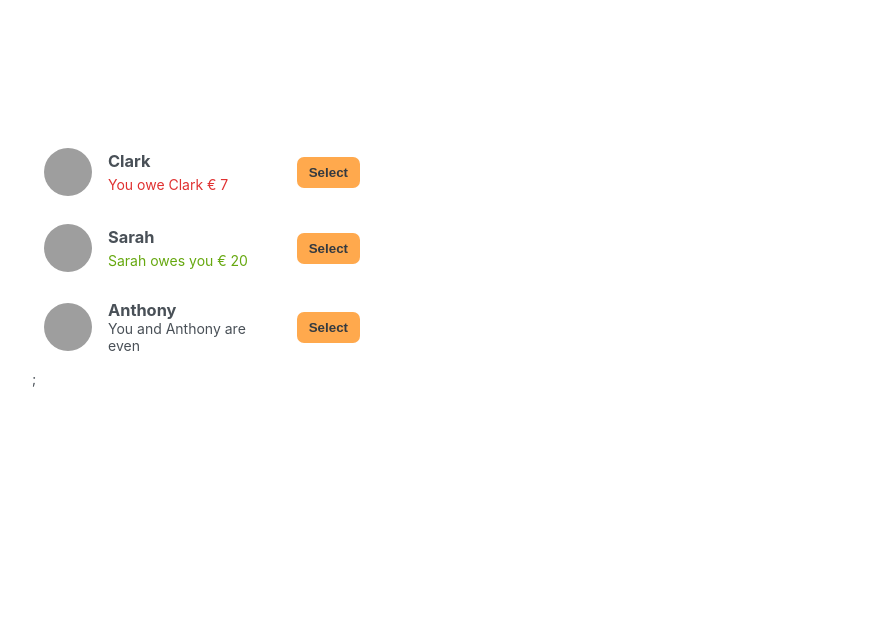
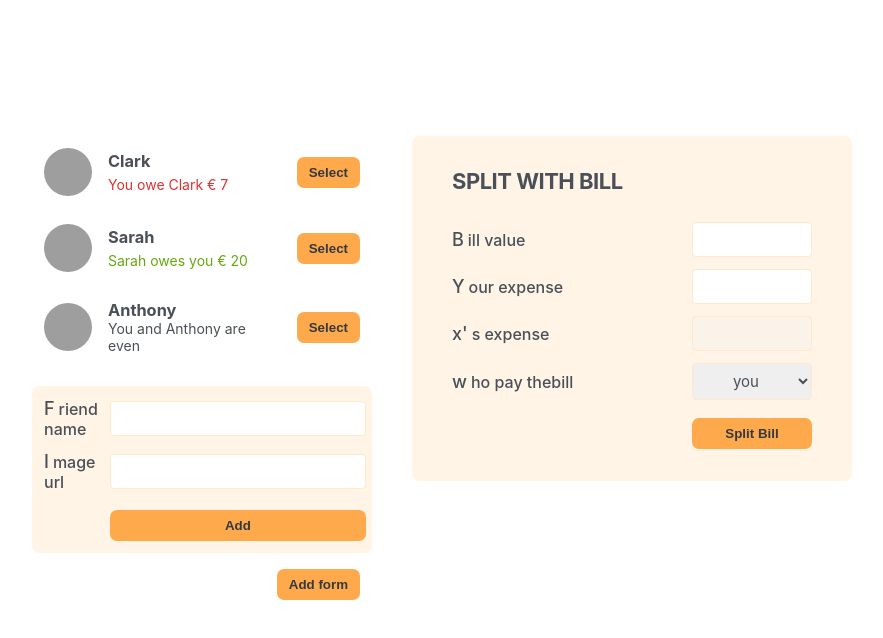
Before and after one commit to irabruce10/eat-N-Split, a React (Create React App) app: page / in a window 1280 px wide. Shown: the top 638 px of the page, without its empty margins (198-1081 px from the left). Built offline with nearby package versions, Linux system fonts and the light colour scheme; grey boxes are pictures that could not be loaded.

Commit message:
static app component Form

```diff
--- a/src/App.js
+++ b/src/App.js
@@ -26,7 +26,12 @@
     <div className="app">
       <div className="sidebar">
         <List data={initialFriends} />
+        <FormAddFriend />
+
+        <Button>Add form</Button>
       </div>
+
+      <FormSlpitBill />
     </div>
   );
 }
@@ -37,7 +42,6 @@
       {data.map((friend) => (
         <Friend key={friend.id} friend={friend} />
       ))}
-      ;
     </ul>
   );
 }
@@ -61,7 +65,50 @@
 
       {friend.balance === 0 && <p>You and {friend.name} are even</p>}
 
-      <button className="button">Select</button>
+      <Button>Select</Button>
     </li>
   );
 }
+
+function Button({ children }) {
+  return <button className="button">{children}</button>;
+}
+
+function FormAddFriend() {
+  return (
+    <form className="form-add-friend">
+      <label>Friend name</label>
+      <input type="text" />
+
+      <label>Image url</label>
+      <input type="text" />
+      <Button>Add</Button>
+      {""}
+    </form>
+  );
+}
+
+function FormSlpitBill() {
+  return (
+    <form className="form-split-bill">
+      <h2>Split with bill</h2>
+
+      <label>Bill value</label>
+      <input type="text" />
+
+      <label>Your expense</label>
+      <input type="text" />
+
+      <label>x's expense</label>
+      <input type="text" disabled />
+
+      <label>who pay thebill</label>
+      <select>
+        <option value="user">you</option>
+        <option value="friend">friend</option>
+      </select>
+
+      <Button>Split Bill</Button>
+    </form>
+  );
+}
```
